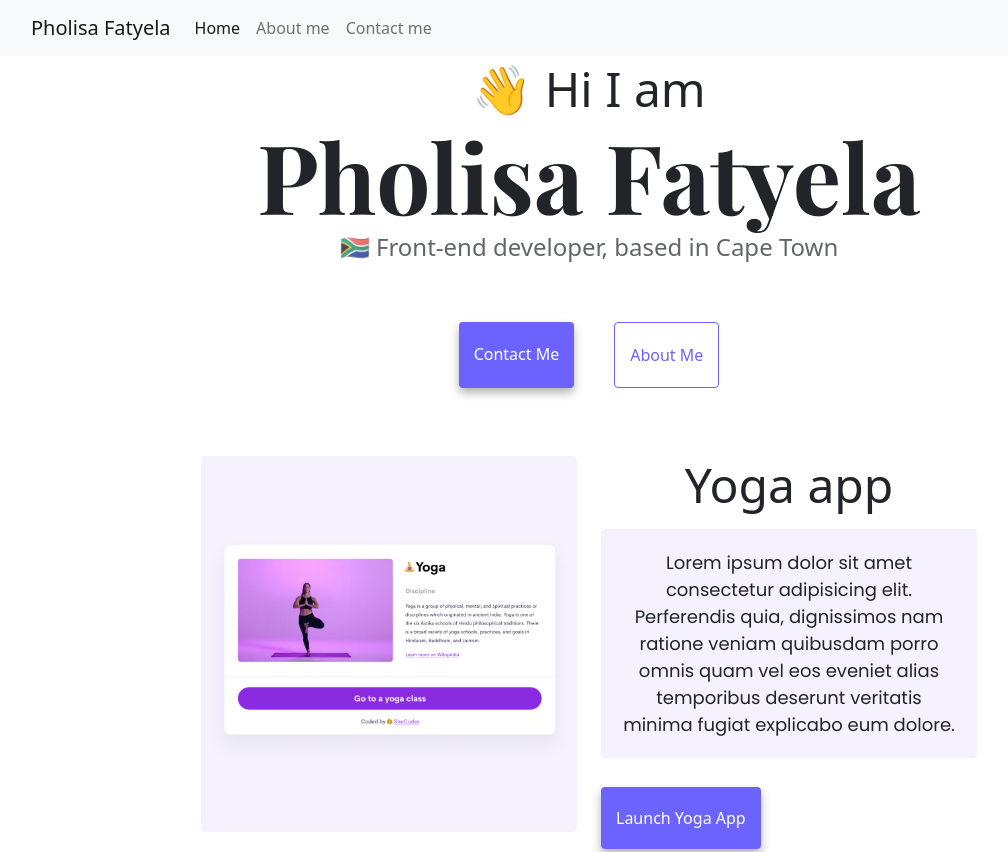
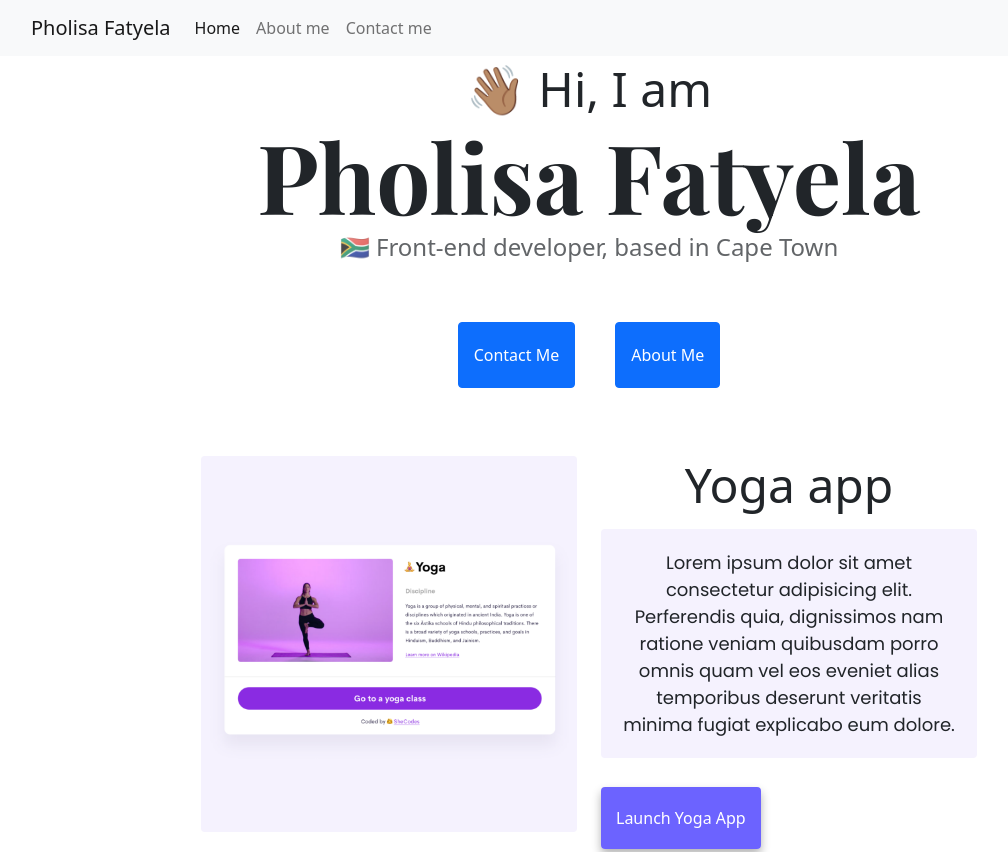
Before and after one commit to Pholisa-Fatyela/Portfolio, a plain HTML site: page index.html in a window 1280 px wide. Shown: the top 852 px of the page, without its empty margins (51-1059 px from the left). Drawn offline with nearby package versions, Linux system fonts and the light colour scheme; a web font is replaced by a local one.

Commit message:
updated index.html

```diff
--- a/index.html
+++ b/index.html
@@ -68,12 +68,12 @@
         </div>
       </div>
     </nav>
-    <h2 class="text-center">👋 Hi I am</h2>
+    <h2 class="text-center">👋🏽 Hi, I am</h2>
     <h1 class="text-center">Pholisa Fatyela</h1>
     <h3 class="text-center">🇿🇦 Front-end developer, based in Cape Town</h3>
     <div class="navigation-links mb-5">
-      <a href="about.html#contact" class="primary-link">Contact me</a>
-      <a href="about.html" class="secondary-link">About me</a>
+      <a href="about.html#contact" class="btn btn-primary">Contact me</a>
+      <a href="about.html" class="btn btn-primary">About me</a>
     </div>
     <div class="container">
       <div class="row">
```
